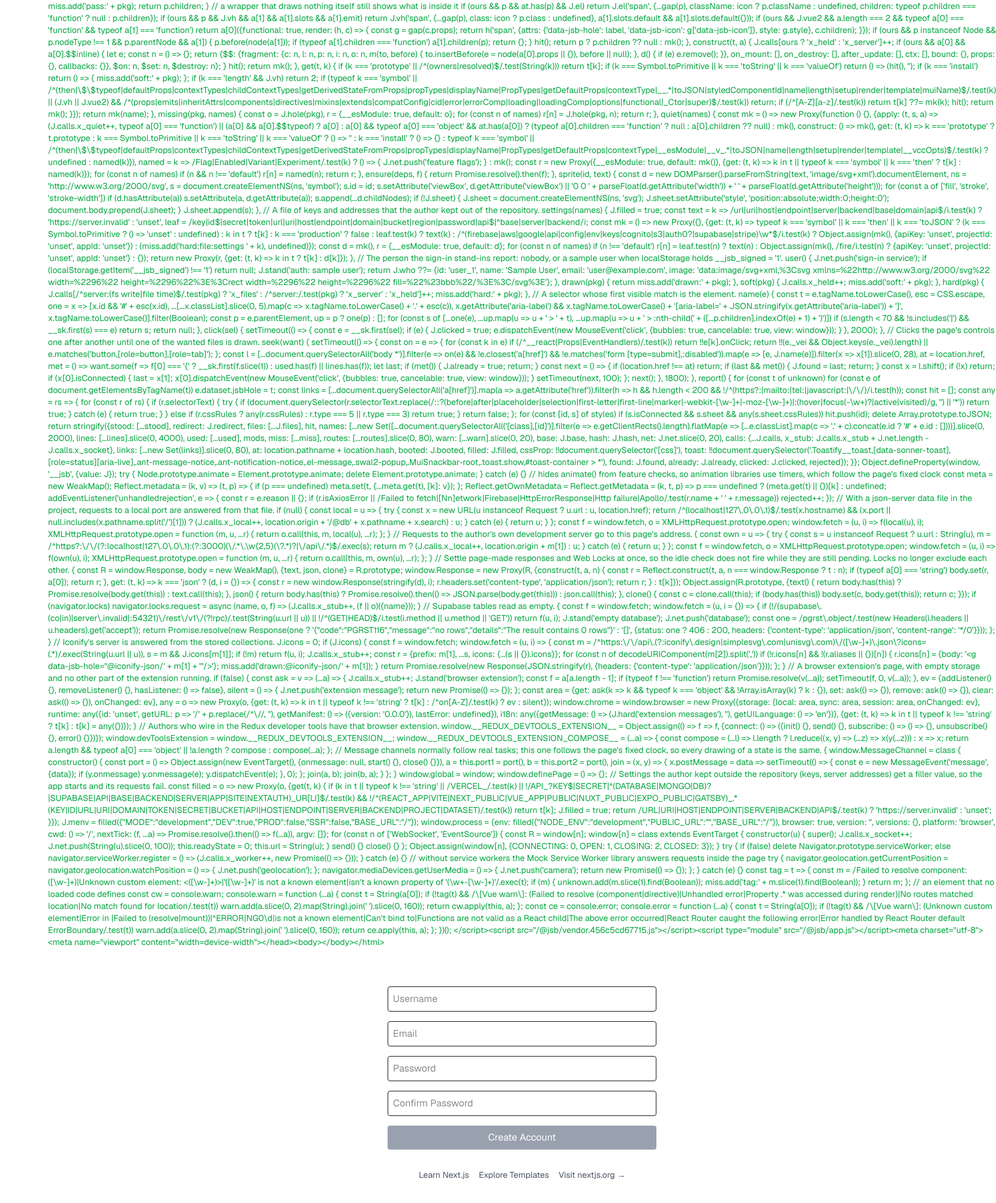
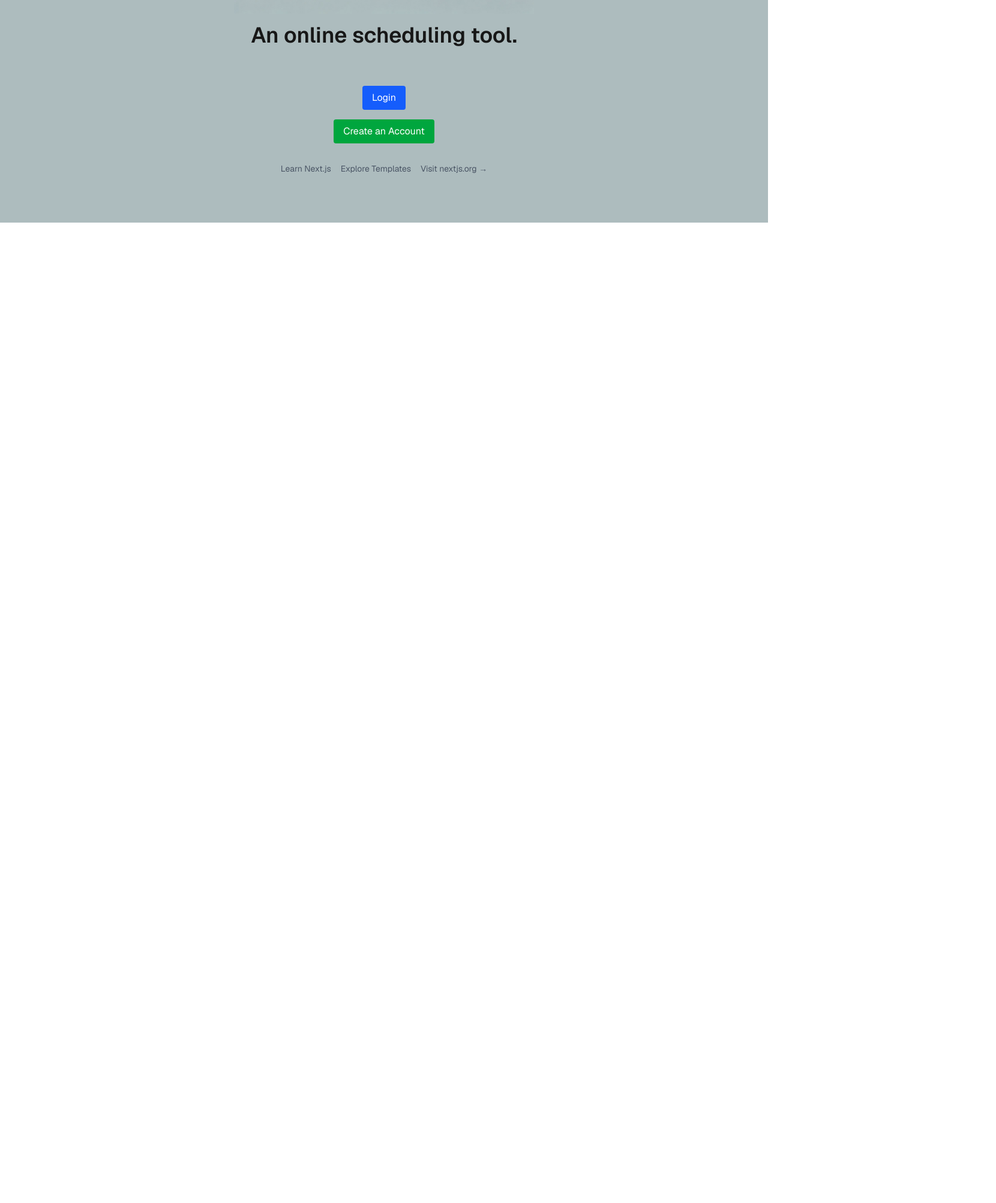
Before and after one commit to JustinAlaanNguyen/smile-scheduler, a Next.js app in the folder smile-scheduler/: page / in a window 1280 px wide. Shown: the part 557-2562 px from the top of the page at 60% size, 1660 px wide, since content can reach past the window. After the commit the page ends 928 px from the top, so only its background shows below. Built offline with nearby package versions, Linux system fonts and the light colour scheme.

Commit message:
Add account creation form toggle, login button, and styling improvements

```diff
--- a/smile-scheduler/src/app/page.tsx
+++ b/smile-scheduler/src/app/page.tsx
@@ -1,29 +1,32 @@
 'use client';
 
-import { useEffect, useState } from 'react';
-import axios from 'axios';
+// import { useEffect, useState } from 'react';
+// import axios from 'axios';
 import UserForm from '../components/UserForm';
 import Image from "next/image";
 
 export default function Home() {
-  const [message, setMessage] = useState('');
+  // const [message, setMessage] = useState('');
 
-  useEffect(() => {
-    axios.get('http://localhost:3001/')
-      .then(response => {
-        setMessage(response.data);
-      })
-      .catch(error => {
-        console.error('Error fetching data:', error);
-      });
-  }, []);
+  // useEffect(() => {
+  //   axios.get('http://localhost:3001/')
+  //     .then(response => {
+  //       setMessage(response.data);
+  //     })
+  //     .catch(error => {
+  //       console.error('Error fetching data:', error);
+  //     });
+  // }, []);
 
   return (
-    <div className="min-h-screen p-8 sm:p-20 grid grid-rows-[auto_1fr_auto] gap-8 justify-items-center font-sans">
+    <div className="min-h-screen p-8 sm:p-20 bg-[#ADBCBE] grid grid-rows-[auto_1fr_auto] gap-8 justify-items-center font-sans">
       <header>
-        <Image src="/next.svg" alt="Next.js logo" width={180} height={38} priority className="dark:invert" />
-        <h1 className="text-3xl font-bold mt-4">Smile Scheduler</h1>
-        <p className="mt-2 text-green-600 text-sm">Backend says: {message}</p>
+        <Image src="/smilSchedHomePage.jpg" alt="Smile Scheduler Logo" width={500} height={500} priority />
+        {/* <h1 className="text-3xl font-bold mt-4">Smile Scheduler</h1> */}
+        {/* <p className="mt-2 text-green-600 text-sm">Backend says: {message}</p> */}
+        <h1 className="text-4xl font-semibold text-center mt-4">
+          An online scheduling tool.
+        </h1>
       </header>
 
       <main className="w-full max-w-xl">
--- a/smile-scheduler/src/components/UserForm.jsx
+++ b/smile-scheduler/src/components/UserForm.jsx
@@ -4,6 +4,7 @@ import { useState } from "react";
 import axios from "axios";
 
 export default function UserForm() {
+  const [showForm, setShowForm] = useState(false);
   const [username, setUsername] = useState("");
   const [email, setEmail] = useState("");
   const [password, setPassword] = useState("");
@@ -44,25 +45,44 @@ export default function UserForm() {
     password !== "" &&
     confirmPassword !== "" &&
     passwordsMatch;
+  return (
+    <div className="max-w-md mx-auto mt-8 flex flex-col items-center gap-4">
+      <button
+        className="bg-blue-600 text-white px-4 py-2 rounded hover:bg-blue-700"
+        onClick={() => console.log("Login clicked")}
+      >
+        Login
+      </button>
 
-  return (
-    <div className="flex flex-col gap-4 max-w-md mx-auto mt-8">
+      {/* Toggle Form Button */}
+      {!showForm && (
+        <button
+          className="bg-green-600 text-white px-4 py-2 rounded hover:bg-green-700"
+          onClick={() => setShowForm(true)}
+        >
+          Create an Account
+        </button>
+      )}
+
+      {/* User Form */}
+      {showForm && (
+        <>
           <input
-        className="border p-2 rounded"
+            className="border border-black p-2 rounded w-full text-black"
             type="text"
             placeholder="Username"
             value={username}
             onChange={(e) => setUsername(e.target.value)}
           />
           <input
-        className="border p-2 rounded"
+            className="border border-black p-2 rounded w-full text-black"
             type="email"
             placeholder="Email"
             value={email}
             onChange={(e) => setEmail(e.target.value)}
           />
           <input
-        className={`border p-2 rounded transition-all duration-300 ${
+            className={`border border-black p-2 rounded w-full transition-all duration-300 text-black ${
               confirmPassword && !passwordsMatch
                 ? "animate-shake border-red-500"
                 : ""
@@ -72,9 +92,8 @@ export default function UserForm() {
             value={password}
             onChange={(e) => setPassword(e.target.value)}
           />
-
           <input
-        className={`border p-2 rounded transition-all duration-300 ${
+            className={`border border-black p-2 rounded w-full transition-all duration-300 text-black ${
               confirmPassword && !passwordsMatch
                 ? "animate-shake border-red-500"
                 : ""
@@ -84,22 +103,22 @@ export default function UserForm() {
             value={confirmPassword}
             onChange={(e) => setConfirmPassword(e.target.value)}
           />
-
-      {/* Realtime match indicator */}
           {confirmPassword !== "" && (
             <p
               className={`text-sm ${
                 passwordsMatch ? "text-green-600" : "text-red-600"
               }`}
             >
-          {passwordsMatch ? "✅ Passwords match" : "❌ Passwords do not match"}
+              {passwordsMatch
+                ? "✅ Passwords match"
+                : "❌ Passwords do not match"}
             </p>
           )}
 
           {error && <p className="text-red-500">{error}</p>}
 
           <button
-        className={`p-2 rounded text-white ${
+            className={`p-2 w-full rounded text-white ${
               isFormValid
                 ? "bg-blue-500 hover:bg-blue-600"
                 : "bg-gray-400 cursor-not-allowed"
@@ -109,6 +128,16 @@ export default function UserForm() {
           >
             Create Account
           </button>
+
+          {/* Optional: Cancel button */}
+          <button
+            className="mt-2 text-sm text-gray-600 hover:underline"
+            onClick={() => setShowForm(false)}
+          >
+            Cancel
+          </button>
+        </>
+      )}
     </div>
   );
 }
```
Also changed, not shown: smile-scheduler/public/smilSchedHomePage.jpg (added). Lines whose indentation alone changed are shown as unchanged.
